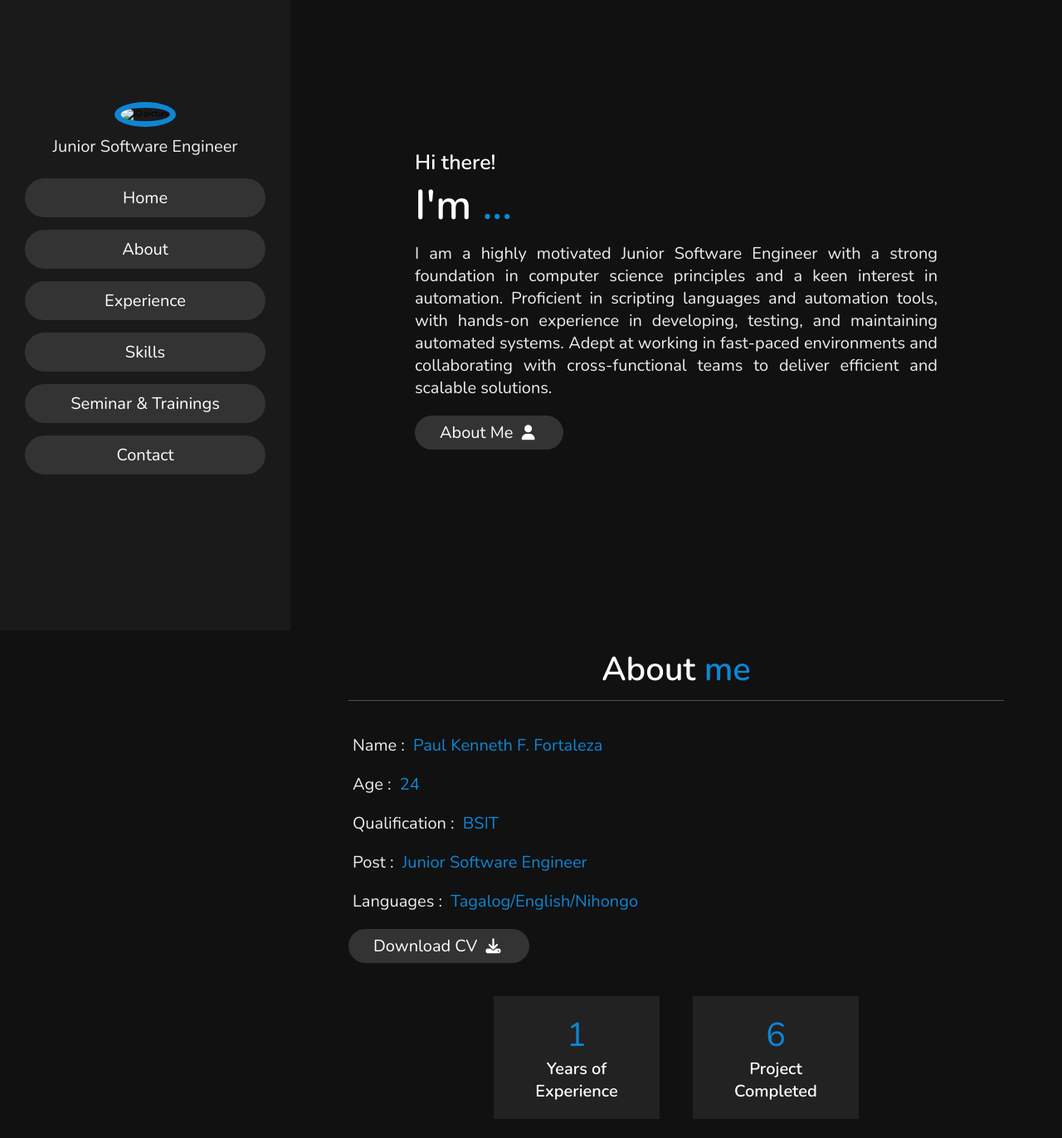
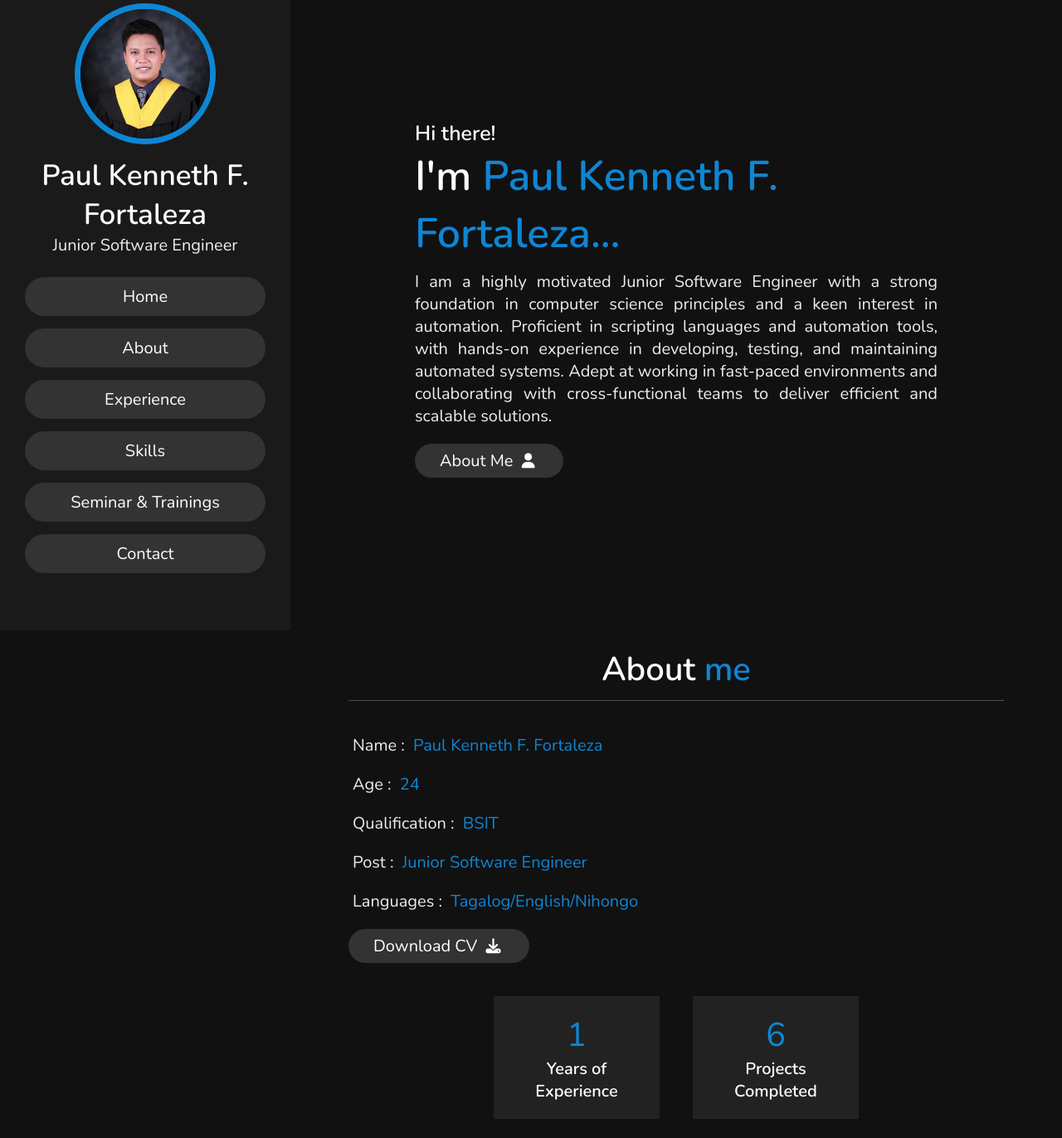
Before and after one commit to Paul4927/paul4927.github.io, a plain HTML site: page index.html in a window 1280 px wide. Shown: the part 40-1412 px from the top of the page at 83% size. Drawn offline with nearby package versions, Linux system fonts and the light colour scheme; files whose address does not match are found by name.

Commit message:
update: summary and skills

```diff
--- a/index.html
+++ b/index.html
@@ -11,8 +11,8 @@
     <body>
         <header>
         <div class="user">
-            <img src="../images/grad pic.jpg1" alt="ID picture">
-            <h3 class="name"><!--Paul Kenneth F. Fortaleza--></h3>
+            <img src="../images/grad pic.jpg" alt="ID picture">
+            <h3 class="name">Paul Kenneth F. Fortaleza</h3>
             <p class="post">Junior Software Engineer</p>
         </div>
         <nav class="navbar">
@@ -29,7 +29,7 @@
         <div id="menu" class="fas fa-bars"></div>
         <section class="home" id="home">
         <h3>Hi there!</h3>
-        <h1>I'm <span><!--Paul Kenneth F. Fortaleza-->...</span></h1>
+        <h1>I'm <span>Paul Kenneth F. Fortaleza...</span></h1>
         <p style="text-align: justify;">I am a highly motivated Junior Software Engineer with a strong foundation in computer science principles and a keen interest in automation. Proficient in scripting languages and automation tools, with hands-on experience in developing, testing, and maintaining automated systems. Adept at working in fast-paced environments and collaborating with cross-functional teams to deliver efficient and scalable solutions.</p>
         <a href="#about"><button class="btn">About Me <i class="fas fa-user"></i></button></button></a>
     </section>
@@ -51,7 +51,7 @@
             </div>
             <div class="box">
                 <span>6</span>
-                <h3>Project Completed</h3>
+                <h3>Projects Completed</h3>
             </div>
         </div>
     </div>
@@ -83,63 +83,54 @@
                         <div class="img"><img src=".//images/html5.png" class="skill-icon" alt="HTML 5 icon"></div>
                         <h3>HTML 5</h3>
                     </div>
-                        <!-- <p>Lorem, ipsum dolor sit amet consectetur adipisicing elit. Voluptates, odio!</p> -->
                 </div>
                 <div class="box">
                     <div class="skill-title">
                     <div class="img"><img src=".//images/css3.png" class="skill-icon" alt="CSS 3 icon"></div>
                     <h3>CSS 3</h3>
                 </div>
-                    <!-- <p>Lorem, ipsum dolor sit amet consectetur adipisicing elit. Voluptates, odio!</p> -->
                 </div>
                 <div class="box">
                     <div class="skill-title">
                     <div class="img"><img src=".//images/javascript.png" class="skill-icon" alt="JavaScript icon"></div>
                     <h3>JavaScript</h3>
                 </div>
-                    <!-- <p>Lorem, ipsum dolor sit amet consectetur adipisicing elit. Voluptates, odio!</p> -->
                 </div>
                 <div class="box">
                     <div class="skill-title">
                     <div class="img"><img src=".//images/python.png" class="skill-icon" alt="Python icon"></div>
                     <h3>Python</h3>
                 </div>
-                    <!-- <p>Lorem, ipsum dolor sit amet consectetur adipisicing elit. Voluptates, odio!</p> -->
                 </div>
                 <div class="box">
                     <div class="skill-title">
                     <div class="img"><img src=".//images/postgreSQL.png" class="skill-icon" alt="PostgreSQL icon"></div>
                     <h3>PostgreSQL</h3>
                 </div>
-                    <!-- <p style="text-align: justify;">Lorem, ipsum dolor sit amet consectetur adipisicing elit. Voluptates, odio!</p> -->
                 </div>
                 <div class="box">
                     <div class="skill-title">
                     <div class="img"><img src=".//images/access.png" class="skill-icon" alt="MS Access icon"></div>
                     <h3>MS Access</h3>
                 </div>
-                    <!-- <p>Lorem, ipsum dolor sit amet consectetur adipisicing elit. Voluptates, odio!</p> -->
                 </div>
                 <div class="box">
                     <div class="skill-title">
                     <div class="img"><img src=".//images/figma.png" class="skill-icon" alt="Figma icon"></div>
                     <h3>Figma</h3>
                 </div>
-                    <!-- <p>Lorem, ipsum dolor sit amet consectetur adipisicing elit. Voluptates, odio!</p> -->
                 </div>
                 <div class="box">
                     <div class="skill-title">
                     <div class="img"><img src=".//images/vba.png" class="skill-icon" alt="VBA icon"></div>
                     <h3>VBA</h3>
                 </div>
-                    <!-- <p>Lorem, ipsum dolor sit amet consectetur adipisicing elit. Voluptates, odio!</p> -->
                 </div>
                 <div class="box">
                     <div class="skill-title">
                         <div class="img"><img src=".//images/flask.png" class="skill-icon" alt="Flask icon"></div>
                         <h3>Flask</h3>
                     </div>
-                    <!-- <p>Lorem, ipsum dolor sit amet consectetur adipisicing elit. Voluptates, odio!</p> -->
                 </div>
             </div>
         </section>
```
Also changed, not shown: images/flask.png.
